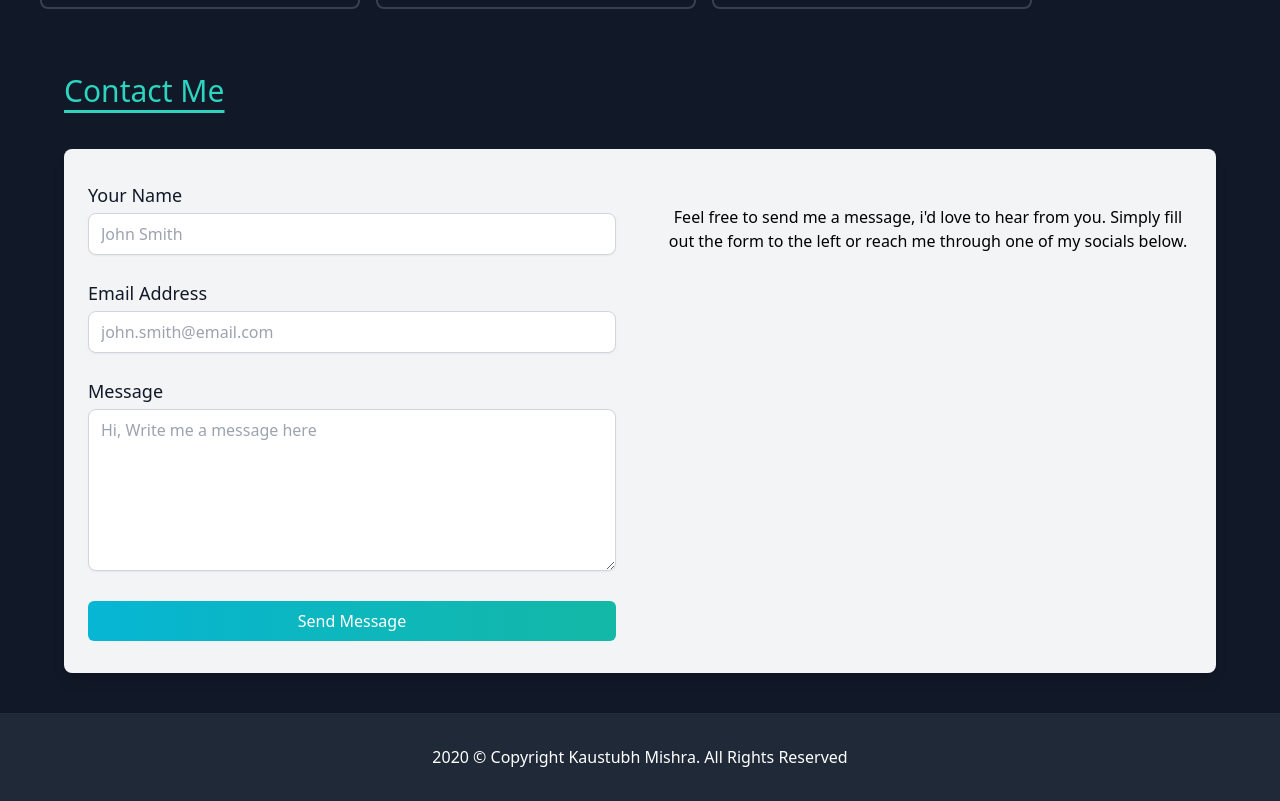
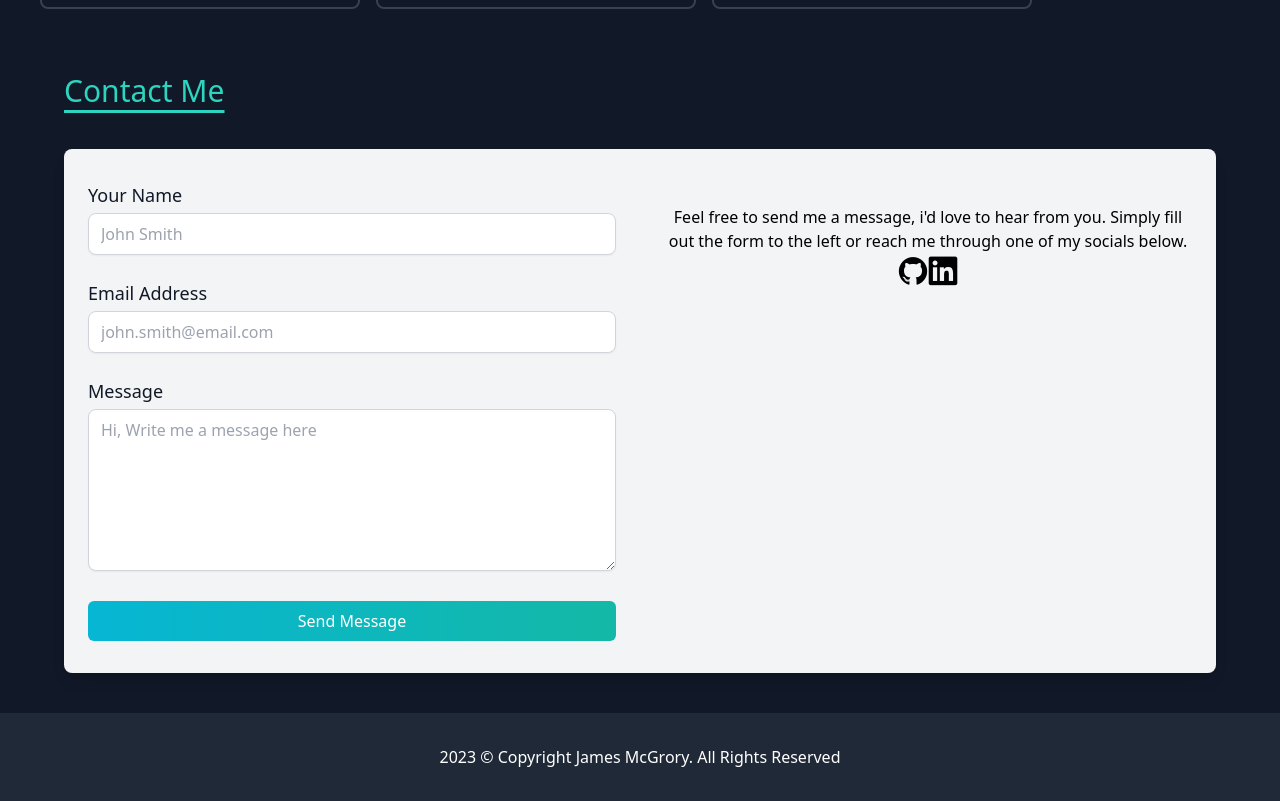
Before and after one commit to JomersDev/portfoliov2, a React (Vite) app: page / in a window 1280 px wide. Shown: the part 1670-2471 px from the top of the page. Built offline with nearby package versions, Linux system fonts and the light colour scheme; a web font is replaced by a local one.

Commit message:
contact form large breakpoint fix

```diff
--- a/src/Components/Contact.jsx
+++ b/src/Components/Contact.jsx
@@ -56,10 +56,14 @@ export default function() {
                         </button>
                     </form>
                 </div>
-                <div className="text-black text-center w-full">
-                    <p className="hidden md:inline-flex pt-6">
+                <div className="text-black text-center w-full hidden md:flex md:flex-col">
+                    <p className="pt-6">
                         Feel free to send me a message, i'd love to hear from you. Simply fill out the form to the left or reach me through one of my socials below.
                     </p>
+                    <div>
+                        <i className="devicon-github-original text-3xl hover:text-teal-300 cursor-pointer"></i>
+                        <i class="devicon-linkedin-plain text-3xl hover:text-teal-300 cursor-pointer"></i>
+                    </div>
                 </div>
             </div>
         </section>
--- a/src/Components/Footer.jsx
+++ b/src/Components/Footer.jsx
@@ -4,7 +4,7 @@ export default function Footer() {
     return (
         <footer className="bg-gray-800 py-8">
             <p className="text-center">
-                2020 © Copyright Kaustubh Mishra. All Rights Reserved
+                2023 © Copyright James McGrory. All Rights Reserved
             </p>
         </footer>
     )
```
